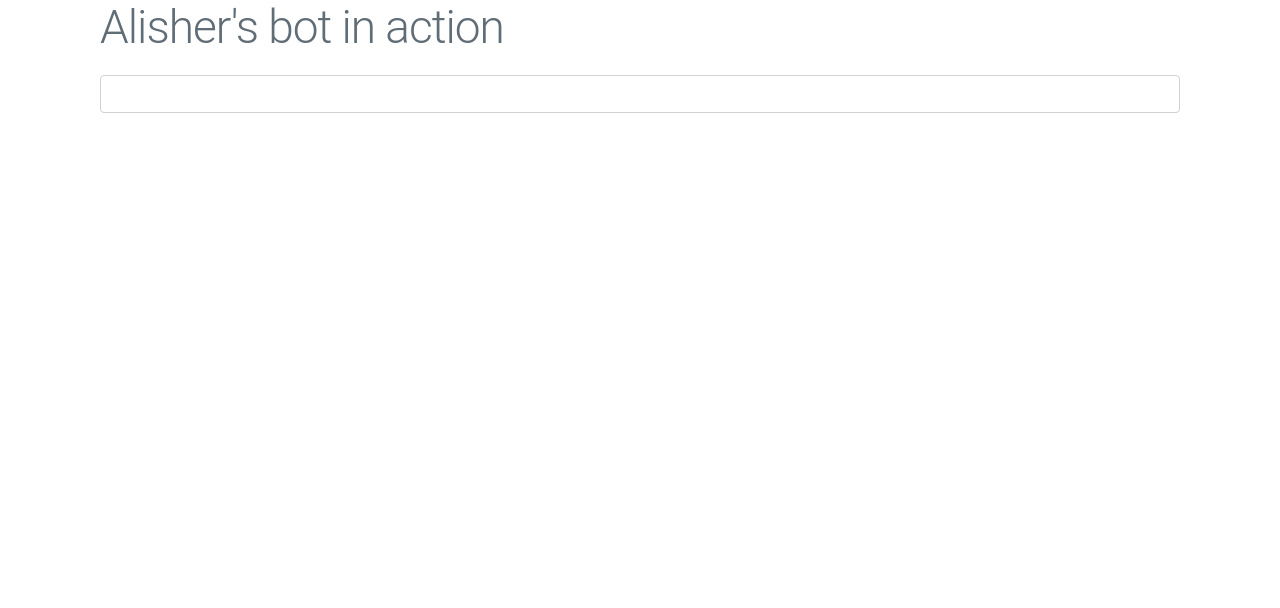
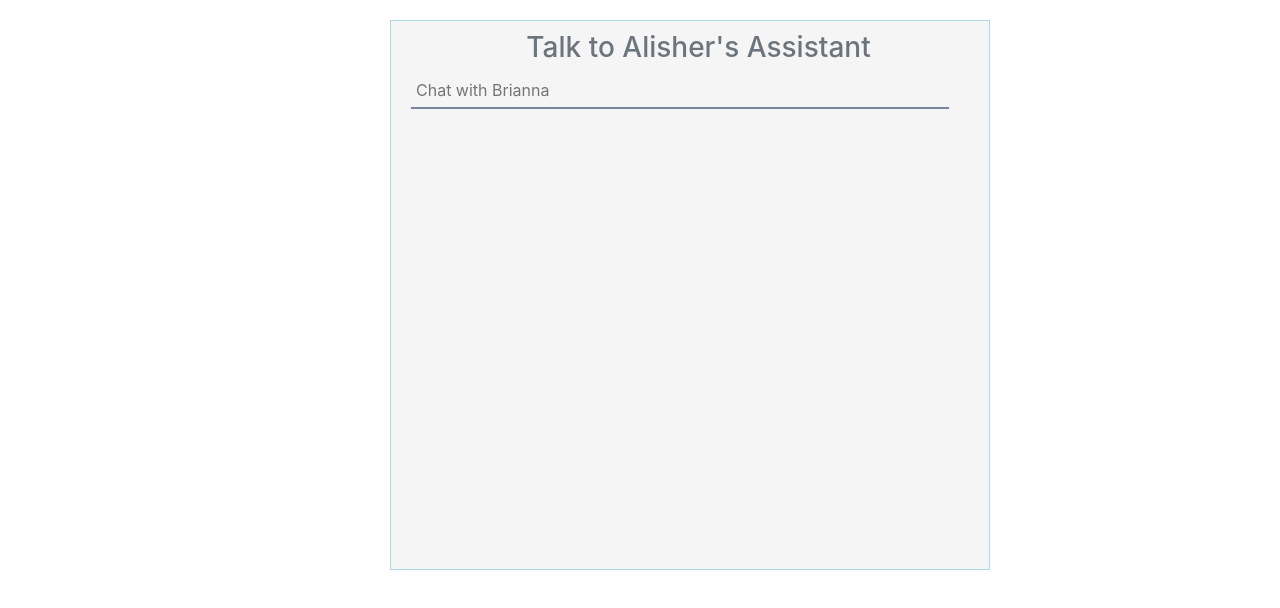
Before and after one commit to alisherk/AIAgent, a React (Create React App) app: page / in a window 1280 px wide. Shown: the top 608 px of the page. Built offline with nearby package versions, Linux system fonts and the light colour scheme; what api-ai-javascript would draw is missing.

Commit message:
Second commit

```diff
--- a/src/App.js
+++ b/src/App.js
@@ -1,34 +1,66 @@
 import React, { Component } from 'react';
 import { connect } from 'react-redux';
 import { sendMessage } from './chat';
+
 
 const style = {
   color: 'blue',
 }
 
+
 class App extends Component {
+
+  state = {
+    inputstyle: true,
+  }
+
+  handleOnKeyDown = (e) => {
+    if (e.keyCode === 13) {
+      this.props.sendMessage(e.target.value, 'Me');
+      this.input.value = '';
+      this.input.placeholder = '';
+    }
+
+  }
+
+  handleMouseEnter = () => {
+    this.setState({ inputstyle: false });
+  }
+
+  handleMouseLeave = () => {
+    this.setState({ inputstyle: true});
+  }
+
+
   render() {
-    const { feed, sendMessage } = this.props;
+    const { feed } = this.props;
+    const inputstyle = this.state.inputstyle ? 'custom-input' : 'custom-input-active';
     return (
       <div className='container'>
-
-        <div className='main'>
-          <h1> Alisher's bot in action</h1>
-
-          {feed.map(entry => {
-            return (
-              <ul key={Math.random()}>
-                <li> {entry.text} <span style={style}>{entry.sender}</span>  </li>
-              </ul>
-            )
-          })}
-          <input type='text' onKeyDown={(e) => e.keyCode === 13 ? sendMessage(e.target.value, 'Me') : null} />
+        <div className='row justify-content-center align-items-center'>
+          <div className='col-md-6'>
+            <div className='chat-container'>
+              <div className='chat-window'>
+                <h3 className='text-secondary text-center'> Talk to Alisher's Assistant</h3>
+                <input className={inputstyle} placeholder='Chat with Brianna' ref={input => this.input = input} onKeyDown={this.handleOnKeyDown} onMouseEnter={this.handleMouseEnter}
+                onMouseLeave={this.handleMouseLeave}/>
+                {feed.map(entry => {
+                  return (
+                    <div className='output'>
+                    <span key={Math.random()}>
+                      <p className='text-secondary'> {entry.text} - <span style={style}>{entry.sender}</span> </p>
+                    </span>
+                    </div>
+                  )
+                })}
+              </div>
+            </div>
+          </div>
         </div>
       </div>
     );
   }
 }
-
 const mapStateToProps = state => ({
   feed: state
 });
--- a/src/chat.js
+++ b/src/chat.js
@@ -1,7 +1,7 @@
 import { ApiAiClient } from 'api-ai-javascript';
 import { createStore, applyMiddleware } from 'redux';
 
-const accessToken = '0482e1198c69486f8ef1f47f8eb69e18';
+const accessToken = 'abc489a4a2ce4651b5dc670d2f47011b';
 const client = new ApiAiClient({ accessToken });
 const ON_MESSAGE = 'ON_MESSAGE';
 
@@ -19,7 +19,7 @@ const messageMiddleware = () => next => action => {
         client.textRequest(text)
             .then(data => {
                 const { speech } = data.result.fulfillment;
-                next(sendMessage(speech, 'Bot'))
+                next(sendMessage(speech, 'Brianna'))
             });
     }
 
--- a/src/index.css
+++ b/src/index.css
@@ -1,18 +1,60 @@
-body {
-  margin: 0;
-  padding: 0;
-  font-family: -apple-system, BlinkMacSystemFont, "Segoe UI", "Roboto", "Oxygen",
-    "Ubuntu", "Cantarell", "Fira Sans", "Droid Sans", "Helvetica Neue",
-    sans-serif;
-  -webkit-font-smoothing: antialiased;
-  -moz-osx-font-smoothing: grayscale;
+
+.chat-container {
+  margin: 20px;
+  height: 550px;
+  width: 600px;
+  overflow: auto;
+  background: whitesmoke;
+  overflow-y: scroll;
+  border-style: solid;
+  border-width: thin;
+  border-color: lightblue;
 }
 
-code {
-  font-family: source-code-pro, Menlo, Monaco, Consolas, "Courier New",
-    monospace;
+.chat-window {
+  max-width: 800px;
+  background: whitesmoke;
+  margin: 10px auto;
 }
 
-li {
+.custom-input{
+  margin-left: 20px;
+  padding: 5px 5px;
+  box-sizing: border-box;
+  display: block;
+  width: 90%;
+  background: transparent;
+  border: 0;
+  border-bottom: 2px solid lightslategray;
+
+}
+
+.custom-input-active{
+  margin-left: 20px;
+  padding: 5px 5px;
+  box-sizing: border-box;
+  display: block;
+  width: 90%;
+  background: white;
+  border: 0;
+  border-bottom: 2px solid dodgerblue;
+
+}
+.chat-window input:focus {
+  outline: none;
+}
+
+.output {
+  margin: 20px 22px;
+  border-bottom: 1px solid #e9e9e9;
+  color: #555;
+
+}
+
+.chat-window li {
   list-style: none;
 }
+
+.chat-window h3 {
+   margin-left: 17px;
+}
--- a/src/index.js
+++ b/src/index.js
@@ -4,7 +4,7 @@ import './index.css';
 import App from './App';
 import { Provider } from 'react-redux';
 import { store } from './chat';
-import 'milligram';
+//import 'milligram';
 
 
 ReactDOM.render(<Provider store={store}><App/></Provider>, document.getElementById('root'));
```
Also changed, not shown: firebase.json (added), 1 other file (tests, documents, lock files or other folders).
